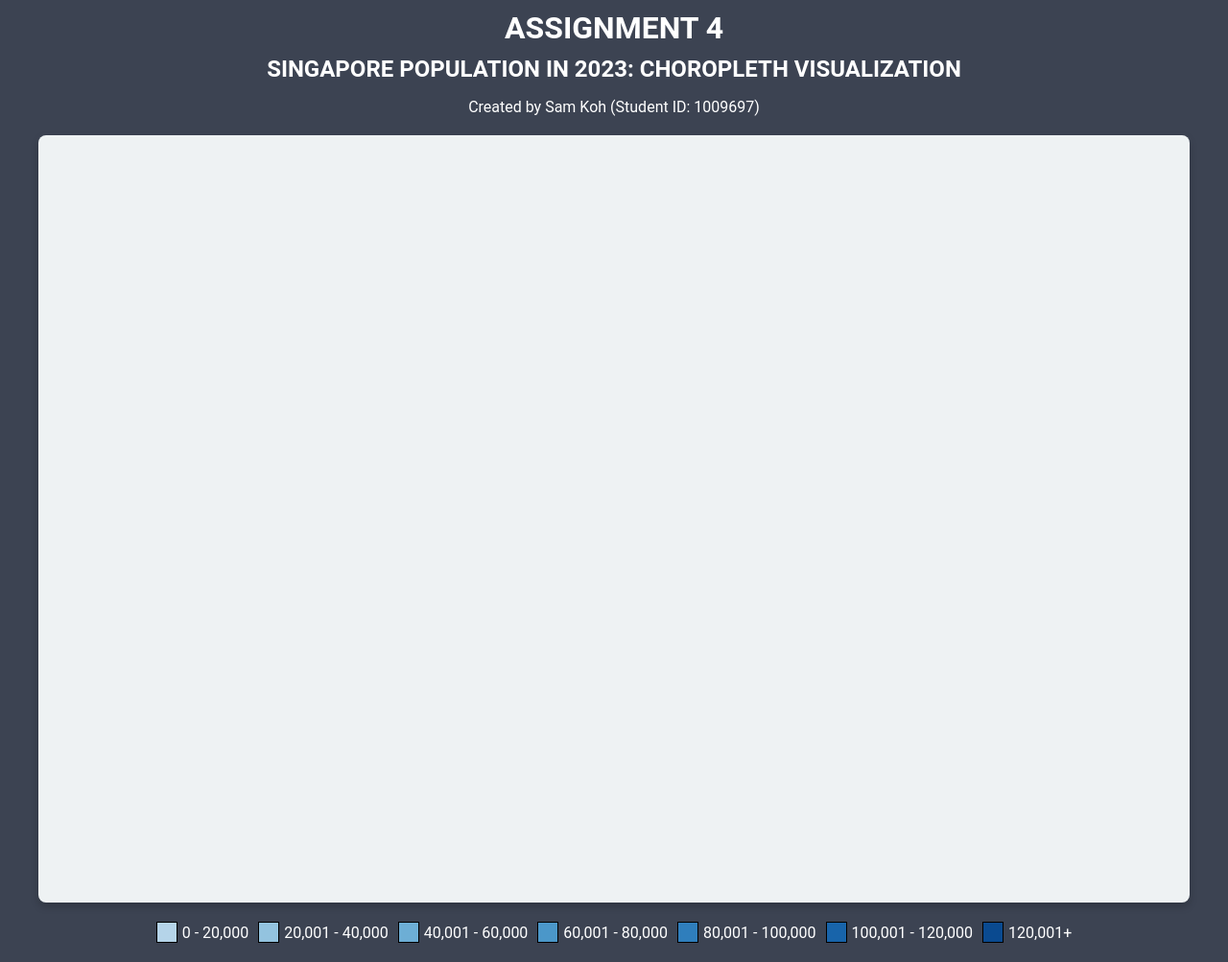
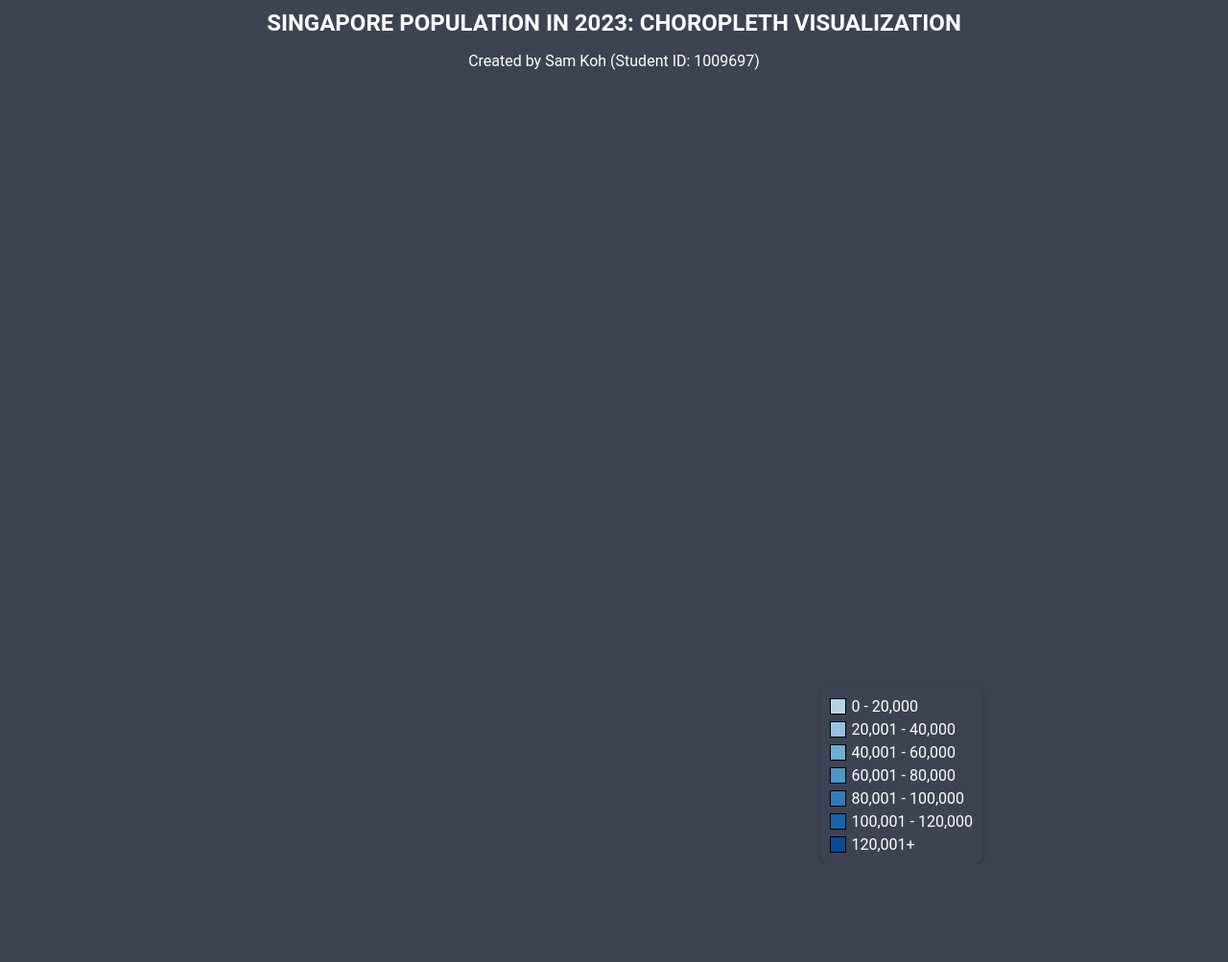
Before and after one commit to Samkoh86/HCDIV-4, a plain HTML site: page index.html in a window 1280 px wide. Shown: the whole page at 96% size. After the commit the page ends 900 px from the top, so only its background shows below. Drawn offline with nearby package versions, Linux system fonts and the light colour scheme; no server answers.

Commit message:
update size

```diff
--- a/index.html
+++ b/index.html
@@ -3,7 +3,6 @@
   <head>
     <meta charset="UTF-8">
     <meta name="viewport" content="width=device-width, initial-scale=1.0">
-  <title>Assignment 04</title>
     <script src="https://d3js.org/d3.v7.min.js"></script>
     <style>
       body {
@@ -14,18 +13,13 @@
         margin: 0;
         padding: 0;
       }
-    h1, h2 {
+      h2 {
         margin: 10px 0;
         text-transform: uppercase;
       }
       #map {
-      margin: 20px auto;
-      width: 100%;
-      max-width: 1200px;
-      height: 800px;
-      background-color: #eef2f3;
-      border-radius: 8px;
-      box-shadow: 0 4px 8px rgba(0, 0, 0, 0.2);
+        width: 100vw;
+        height: 90vh;
       }
       .tooltip {
         position: absolute;
@@ -56,7 +50,6 @@
     </style>
   </head>
   <body>
-  <h1>Assignment 4</h1>
     <h2>Singapore Population in 2023: Choropleth Visualization</h2>
     <p>Created by Sam Koh (Student ID: 1009697)</p>
     <div id="map"></div>
@@ -90,15 +83,19 @@
         <div style="background-color: #0a4a90;" class="legend-color"></div>
         <span>120,001+</span>
       </div>
-  </div>
 
     <style>
       .legend-container {
+        position: absolute;
+        bottom: -100px;
+        right: 20%;
         display: flex;
-      flex-wrap: wrap;
-      justify-content: center;
-      gap: 10px;
-      margin: 20px 0;
+        flex-direction: column;
+        gap: 5px;
+        padding: 10px;
+        border-radius: 8px;
+        box-shadow: 0 2px 4px rgba(0, 0, 0, 0.3);
+        z-index: 1000;
       }
       .legend-item {
         display: flex;
@@ -106,8 +103,8 @@
         gap: 5px;
       }
       .legend-color {
-      width: 20px;
-      height: 20px;
+        width: 15px; /* Smaller width */
+        height: 15px; /* Smaller height */
         border: 1px solid #000;
       }
     </style>
@@ -118,11 +115,9 @@
 
       const width = 1000, height = 600;
 
-
       const svg = d3.select("#map")
         .append("svg")
         .attr("viewBox", `0 0 ${width} ${height}`);
-
 
       const tooltip = d3.select("#tooltip");
 
@@ -136,7 +131,6 @@
           const subzone = popData.find(e => e.Subzone.toUpperCase() === d.properties.Name.toUpperCase());
           d.popdata = subzone ? parseInt(subzone.Population) : 0;
         });
-
 
         const colorScale = d3.scaleThreshold()
           .domain([1, 20000, 40000, 60000, 80000, 100000, 120000])
```
Lines whose indentation alone changed are shown as unchanged.
